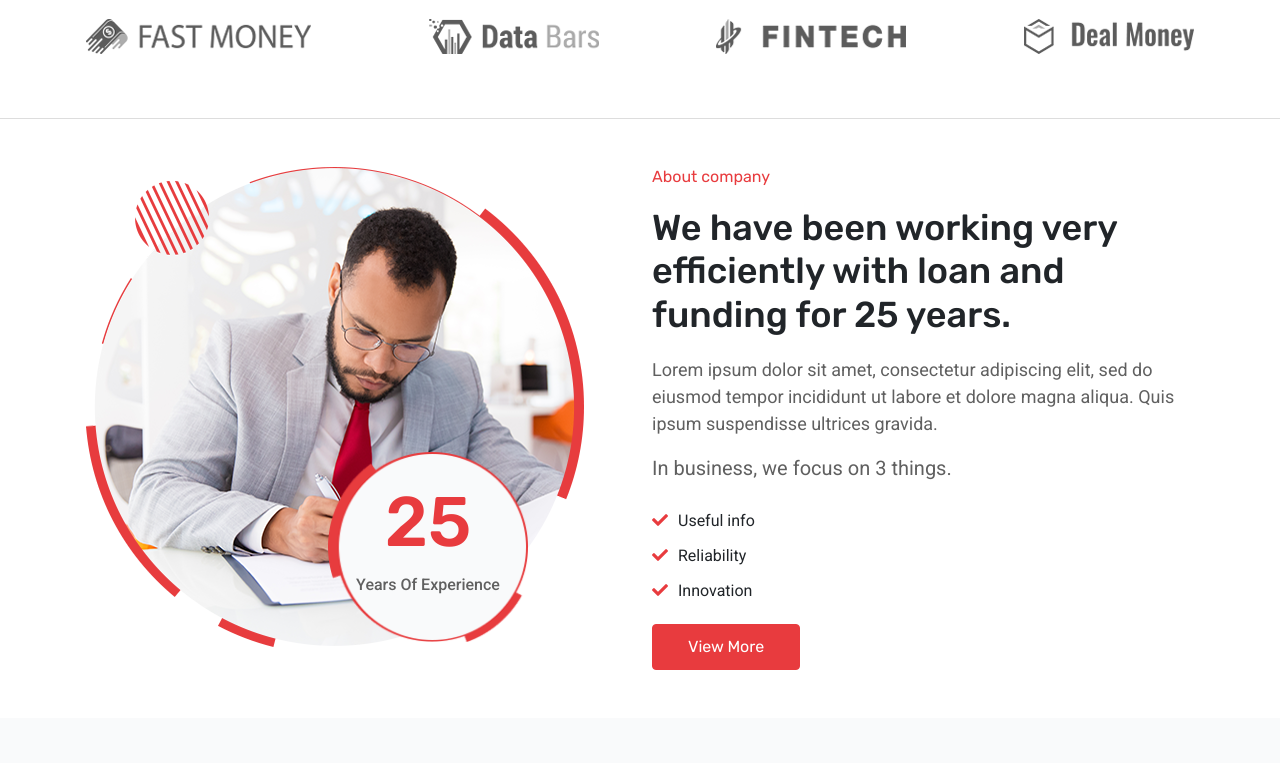
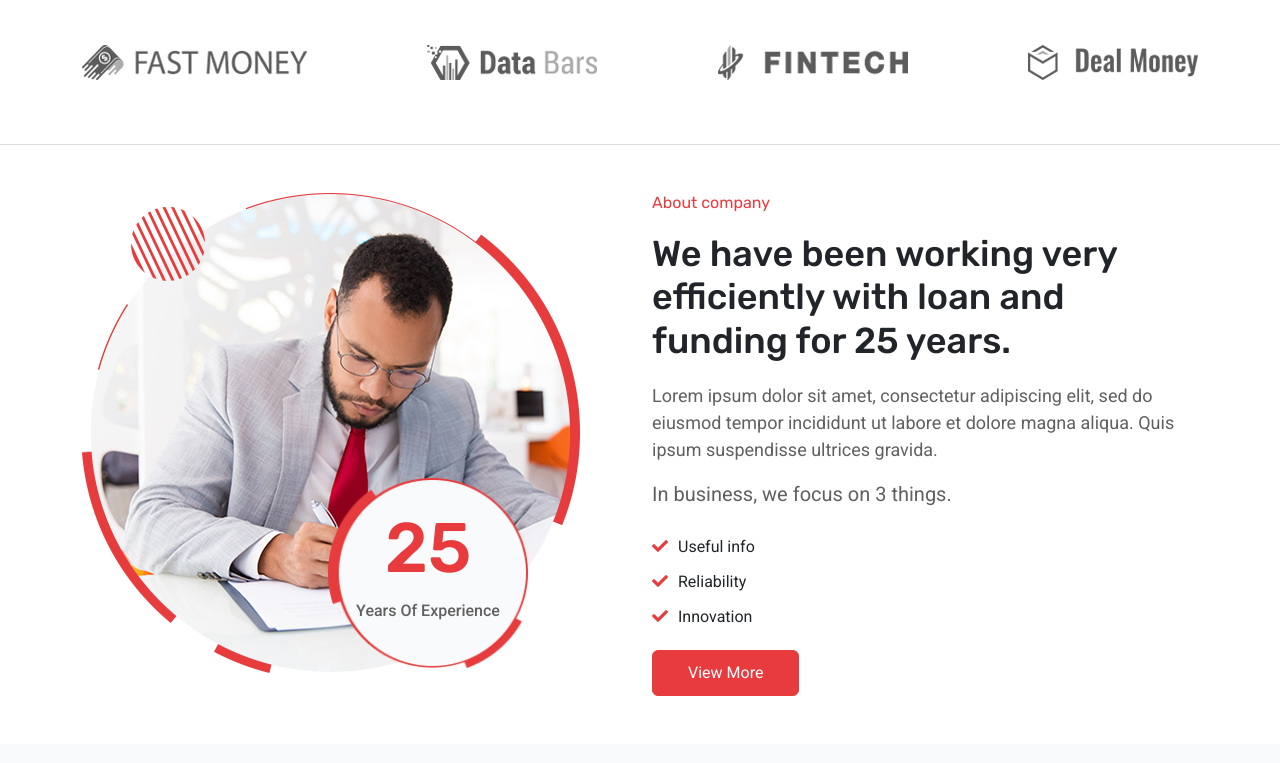
Before and after one commit to Digholkhan/finix, a plain HTML site: page index.html in a window 1280 px wide. Shown: the part 835-1598 px from the top of the page. Drawn offline with nearby package versions, Linux system fonts and the light colour scheme.

Commit message:
Update index.html

```diff
--- a/index.html
+++ b/index.html
@@ -12,7 +12,7 @@
     <link rel="stylesheet" href="https://cdnjs.cloudflare.com/ajax/libs/font-awesome/5.15.3/css/all.min.css">
 
     <!-- Bootstrap CSS -->
-    <link rel="stylesheet" href="https://stackpath.bootstrapcdn.com/bootstrap/5.0.0-alpha1/css/bootstrap.min.css" integrity="sha384-r4NyP46KrjDleawBgD5tp8Y7UzmLA05oM1iAEQ17CSuDqnUK2+k9luXQOfXJCJ4I" crossorigin="anonymous">
+   <link href="https://cdn.jsdelivr.net/npm/bootstrap@5.3.2/dist/css/bootstrap.min.css" rel="stylesheet" integrity="sha384-T3c6CoIi6uLrA9TneNEoa7RxnatzjcDSCmG1MXxSR1GAsXEV/Dwwykc2MPK8M2HN" crossorigin="anonymous">
 
     <!-- style CSS -->
     <link rel="stylesheet" href="css/style.css">
```
